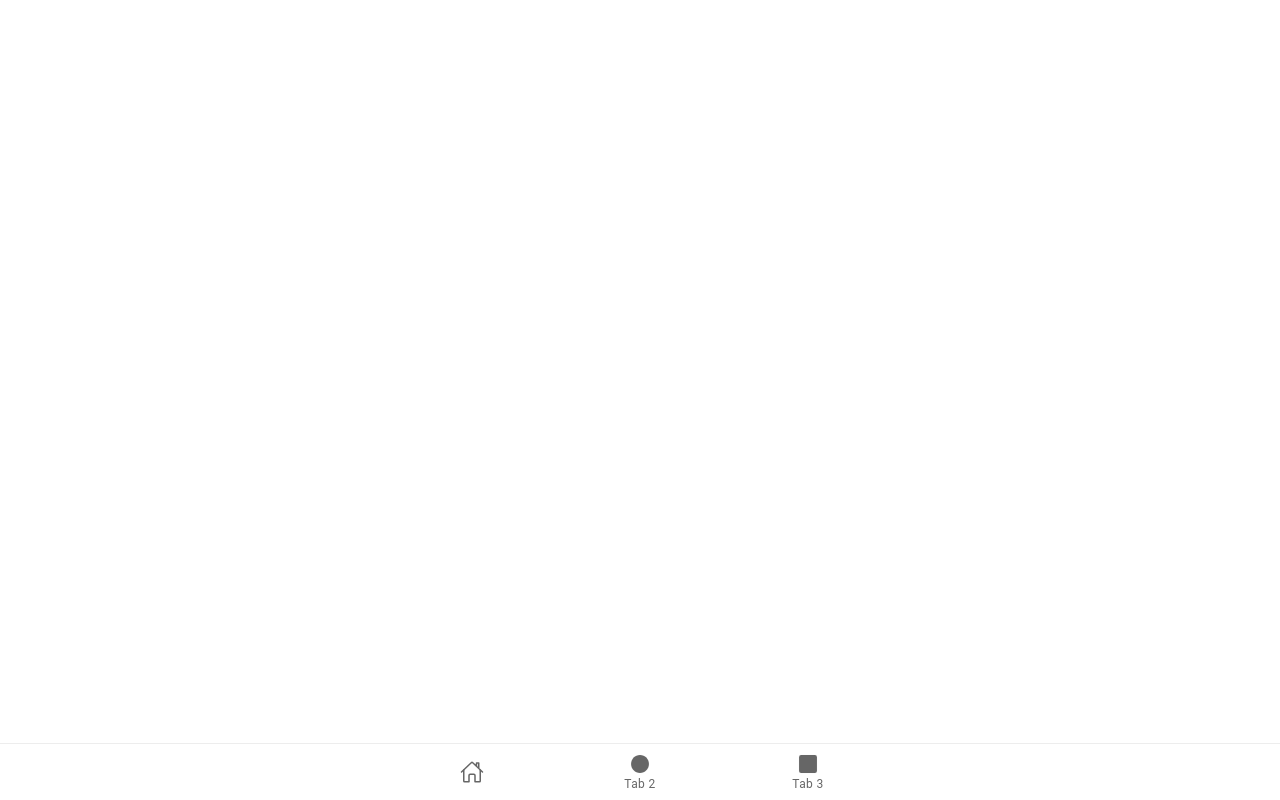
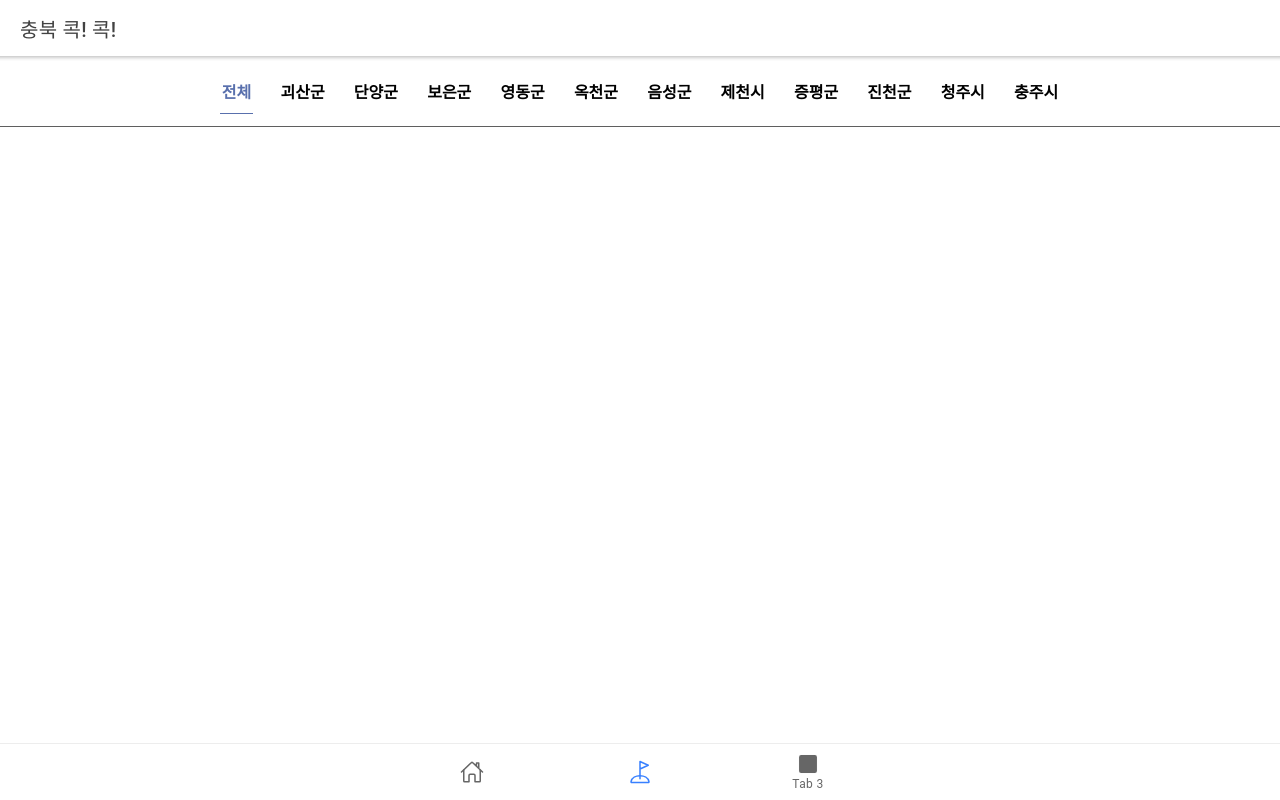
Before and after one commit to YoungWukJeon/kokkok-app, a React (Create React App) app: page /areaList in a window 1280 px wide. Built offline with nearby package versions, Linux system fonts and the light colour scheme.

Commit message:
명소 정보를 보여주기 위한 두 번째 탭 - 지역을 선택할 수 있는 fixed-bar 추가(미완성)

```diff
--- a/src/App.tsx
+++ b/src/App.tsx
@@ -10,9 +10,9 @@ import {
   IonTabs
 } from '@ionic/react';
 import { IonReactRouter } from '@ionic/react-router';
-import { ellipse, square, homeOutline } from 'ionicons/icons';
+import { golfOutline, square, homeOutline } from 'ionicons/icons';
 import Home from './pages/tabs/Home';
-import Tab2 from './pages/tabs/Tab2';
+import AreaList from './pages/tabs/AreaList';
 import Tab3 from './pages/tabs/Tab3';
 
 /* Core CSS required for Ionic components to work properly */
@@ -40,17 +40,17 @@ const App: React.FC = () => (
       <IonTabs>
         <IonRouterOutlet>
           <Route path="/home" component={Home} exact={true} />
-          <Route path="/tab2" component={Tab2} exact={true} />
+          <Route path="/areaList" component={AreaList} exact={true} />
           <Route path="/tab3" component={Tab3} />
-          <Route path="/" render={() => <Redirect to="/home" />} exact={true} />
+          <Route path="/" render={() => <Redirect to="/areaList" />} exact={true} />
         </IonRouterOutlet>
         <IonTabBar slot="bottom">
           <IonTabButton tab="home" href="/home">
             <IonIcon icon={homeOutline} />
           </IonTabButton>
-          <IonTabButton tab="tab2" href="/tab2">
-            <IonIcon icon={ellipse} />
-            <IonLabel>Tab 2</IonLabel>
+          <IonTabButton tab="areaList" href="/areaList">
+            <IonIcon icon={golfOutline} />
+            {/*<IonLabel>AreaList</IonLabel>*/}
           </IonTabButton>
           <IonTabButton tab="tab3" href="/tab3">
             <IonIcon icon={square} />
--- /dev/null
+++ b/src/pages/tabs/AreaList/index.scss
@@ -0,0 +1,28 @@
+.fixed-region-name-bar {
+  position: fixed;
+  width: 100%;
+  overflow: hidden;
+  border-bottom: 0.5px solid rgb(95, 95, 95);
+  z-index: 99;
+}
+
+.region-name-area {
+  overflow-x: scroll;
+  white-space: nowrap;
+  text-align: center;
+  margin: 0 10px;
+}
+
+.region-name {
+  display: inline-block;
+  text-align: center;
+  padding: 10px 2px;
+  margin: 1%;
+  font-size: 16px;
+  font-weight: bold;
+}
+
+.selected-region-name {
+  color: rgb(89, 112, 173);
+  border-bottom: 0.5px solid rgb(89, 112, 173);
+}
--- /dev/null
+++ b/src/pages/tabs/AreaList/index.tsx
@@ -0,0 +1,57 @@
+import React, {useEffect, useState} from 'react';
+import {IonContent, IonHeader, IonPage, IonTitle, IonToolbar} from '@ionic/react';
+import './index.scss';
+import {useLocation} from "react-router";
+
+export const includesRegionName = (regions: string[], regionName: string): boolean => {
+    return regions.includes(regionName);
+};
+
+const regionName = [
+    "괴산군", "단양군", "보은군",
+    "영동군", "옥천군", "음성군", "제천시",
+    "증평군", "진천군", "청주시", "충주시"
+];
+
+const AreaList: React.FC = () => {
+    const location = useLocation();
+    const [regions, setRegions] = useState([] as any);
+
+    useEffect(() => {
+        const param = new URLSearchParams(location.search);
+        const arr = Array.from(new Set(param.get('region')?.split(","))).filter(region => region.trim() !== '');
+        setRegions([...arr]);
+    }, []);
+
+    return (
+        <IonPage>
+            <IonHeader>
+                <IonToolbar>
+                    <IonTitle>충북 콕! 콕!</IonTitle>
+                </IonToolbar>
+            </IonHeader>
+            <IonContent>
+                <IonHeader collapse="condense">
+                    <IonToolbar>
+                        <IonTitle size="large">관광지 정보 보기</IonTitle>
+                    </IonToolbar>
+                </IonHeader>
+
+                {/*todo 지역 버튼을 클릭했을 때, 해당 지역이 선택되고 취소되는 토글 형식의 기능이 필요하고 페이지 이동 기능도 필요(새로운 데이터를 가져오는 호출)*/}
+
+                <div className="fixed-region-name-bar">
+                    <div className="region-name-area">
+                        <span className={"region-name " + (regionName.some(region => includesRegionName(regions, region))? '' : 'selected-region-name')}>전체</span>
+                        {regionName.map((region) => (
+                            <span className={"region-name " + (includesRegionName(regions, region)? 'selected-region-name': '')}>{region}</span>
+                        ))}
+                    </div>
+                </div>
+
+
+            </IonContent>
+        </IonPage>
+    );
+};
+
+export default AreaList;
--- a/src/pages/tabs/Tab2.tsx
+++ /dev/null
@@ -1,26 +0,0 @@
-import React from 'react';
-import { IonContent, IonHeader, IonPage, IonTitle, IonToolbar } from '@ionic/react';
-import ExploreContainer from '../../components/ExploreContainer';
-import './Tab2.css';
-
-const Tab2: React.FC = () => {
-  return (
-    <IonPage>
-      <IonHeader>
-        <IonToolbar>
-          <IonTitle>Tab 2</IonTitle>
-        </IonToolbar>
-      </IonHeader>
-      <IonContent>
-        <IonHeader collapse="condense">
-          <IonToolbar>
-            <IonTitle size="large">Tab 2</IonTitle>
-          </IonToolbar>
-        </IonHeader>
-        <ExploreContainer name="Tab 2 page" />
-      </IonContent>
-    </IonPage>
-  );
-};
-
-export default Tab2;
```
Also changed, not shown: src/pages/tabs/Tab2.css (deleted), 2 other files (tests, documents, lock files or other folders).
